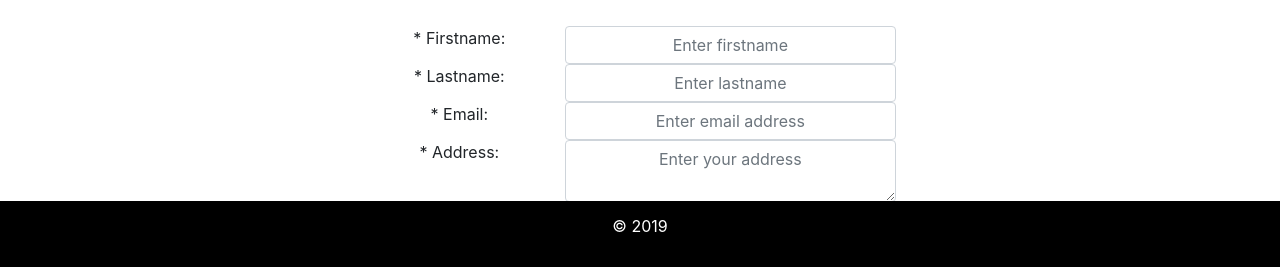
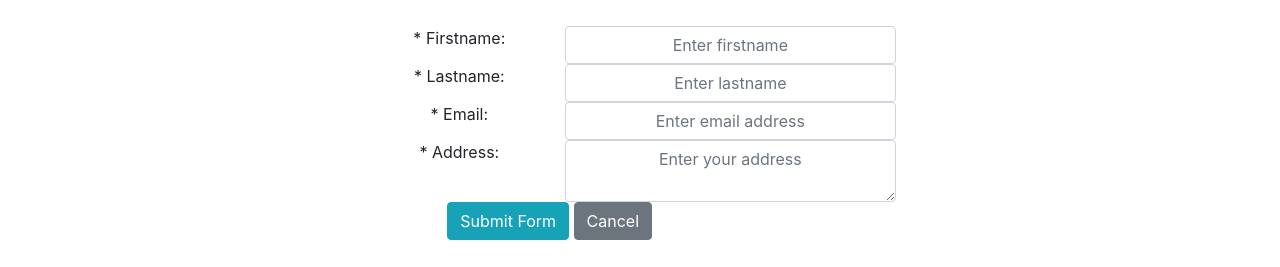
Before and after one commit to ollaym/pizza-website, a plain HTML site: page contacts.html in a window 1280 px wide. Shown: the part 533-800 px from the top of the page. Drawn offline with Linux system fonts and the light colour scheme; files whose address does not match are found by name.

Commit message:
This commit will modify the contacts.html section

```diff
--- a/contacts.html
+++ b/contacts.html
@@ -86,10 +86,6 @@
             </div><!-- col-8 -->
         </div>
     </div>
-
-    <footer class="footer">
-        <p>&COPY 2019</p>
-    </footer>
 </body>
 
 </html>
```
